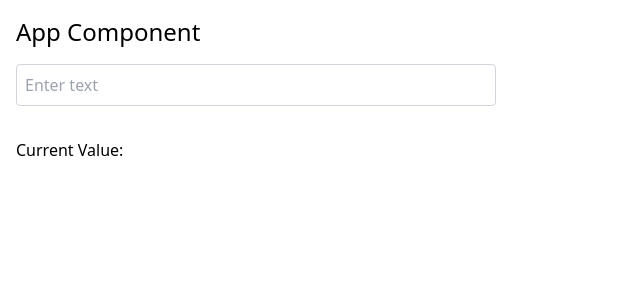
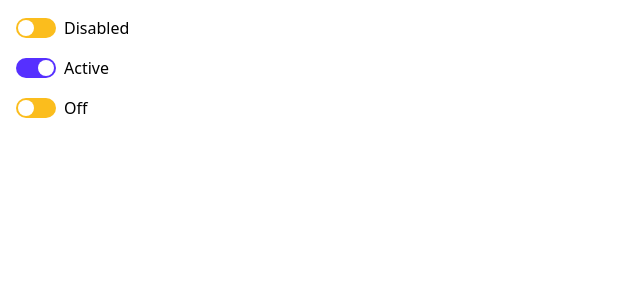
Before and after one commit to touhid9teen/Certify360, a React (Vite) app in the folder frontend/: page / in a window 1280 px wide. Shown: the top 300 px of the page, without its empty margins (0-640 px from the left). Built offline with nearby package versions, Linux system fonts and the light colour scheme.

Commit message:
Toggle element is addedd

```diff
--- a/frontend/src/App.jsx
+++ b/frontend/src/App.jsx
@@ -1,27 +1,49 @@
-import  { useState } from 'react';
-import InputField from './elements/InputField';
-import Tooltip from './elements/Tooltip';
+import { useState } from 'react';
+import Toggle from './elements/Toggle';
 
-const App= () => {
-  const [inputValue, setInputValue] = useState('');
+const App = () => {
+  const [toggleStates, setToggleStates] = useState({
+    toggle1: false,
+    toggle2: true,
+    toggle3: false,
+  });
 
-  const handleInputChange = (e) => {
-    setInputValue(e.target.value);
+  const handleToggleChange = ({ name, checked }) => {
+    setToggleStates((prevState) => ({
+      ...prevState,
+      [name]: checked,
+    }));
   };
 
   return (
-    <div className="p-4 flex flex-col item-center  max-w-lg ">
-      <h1 className="text-2xl mb-4">App Component</h1>
-      <Tooltip content="This is an input field" position={'top'}>
-        <InputField
-          type="text"
-          placeholder="Enter text"
-          value={inputValue}
-          onChange={handleInputChange}
-          label="Input Field"
-        />
-      </Tooltip>
-      <p className="mt-4">Current Value: {inputValue}</p>
+    <div className="p-4 space-y-4">
+      <Toggle
+        id="toggle1"
+        name="toggle1"
+        initialChecked={toggleStates.toggle1}
+        onChangeToggle={handleToggleChange}
+        customClass="border-gray-300 rounded"
+        checkedOnLabel="Enabled"
+        checkedOffLabel="Disabled"
+      />
+      <Toggle
+        id="toggle2"
+        name="toggle2"
+        initialChecked={toggleStates.toggle2}
+        onChangeToggle={handleToggleChange}
+        customClass="border-gray-300 rounded"
+        checkedOnLabel="Active"
+        checkedOffLabel="Inactive"
+      />
+      <Toggle
+        id="toggle3"
+        name="toggle3"
+        initialChecked={toggleStates.toggle3}
+        onChangeToggle={handleToggleChange}
+        customClass="border-gray-300 rounded"
+        checkedOnLabel="On"
+        checkedOffLabel="Off"
+      />
     </div>
   );
 };
--- /dev/null
+++ b/frontend/src/elements/Toggle.tsx
@@ -0,0 +1,49 @@
+import React, { useState } from 'react';
+
+interface ToggleProps {
+  customClass?: string;
+  checkedOnLabel?: string;
+  checkedOffLabel?: string;
+  id: string;
+  name: string;
+  initialChecked: boolean;
+  onChangeToggle: ({ name, checked }: { name: string; checked: boolean }) => void;
+}
+
+const Toggle: React.FC<ToggleProps> = (Props:ToggleProps) => {
+    const { customClass, checkedOnLabel, checkedOffLabel, id, name, initialChecked, onChangeToggle } = Props;
+    const [isChecked, setIsChecked] = useState<boolean>(initialChecked);
+
+  const handleToggle = (): void => {
+    setIsChecked((prevState) => !prevState);
+    onChangeToggle({ name, checked: !isChecked });
+  };
+
+  return (
+    <label htmlFor={id} className={`flex items-center ${customClass}`}>
+      <div className="relative">
+        <input
+          id={id}
+          name={name}
+          type="checkbox"
+          className="sr-only"
+          checked={isChecked}
+          onChange={handleToggle}
+        />
+        <div
+          className={`cursor-pointer w-10 h-5 rounded-full border-0.5 border-[#C9C9C9] transition-all duration-500 ${
+            isChecked ? 'bg-primary' : 'bg-secondary'
+          }`}
+        />
+        <div
+          className={`cursor-pointer absolute left-0.5 top-0.5 bg-white w-4 h-4 rounded-xl transition-all duration-500 shadow-toggle ${
+            isChecked ? 'translate-x-5' : ''
+          }`}
+        />
+      </div>
+      <span className="ml-2">{isChecked ? checkedOnLabel : checkedOffLabel}</span>
+    </label>
+  );
+};
+
+export default Toggle;
```
